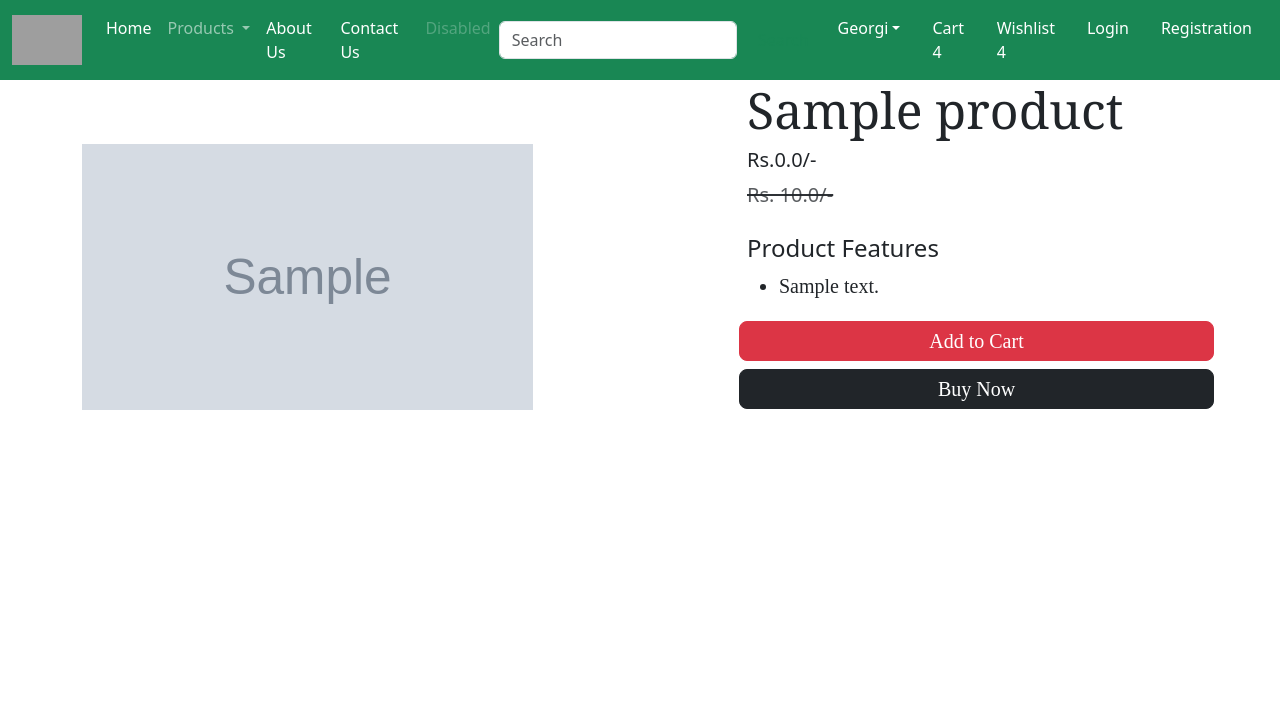
After one commit to GGeorgiDY/EcommerceProject, a Django app: page /product-detail/1 in a window 1280 px wide. The commit adds this page. Shown: the top 722 px of the page. Run offline with Django 4.2, Linux system fonts and the light colour scheme; tables that the repository leaves empty hold one stand-in row (values such as "Sample post"); grey boxes marked "Sample" are stand-in pictures; some libraries are stand-ins or nearby versions; grey boxes are pictures that could not be loaded.

Commit message:
add productdetails.html and ProductDetails view

```diff
--- a/EcommerceProject/EcommerceProject/EcommerceApp/urls.py
+++ b/EcommerceProject/EcommerceProject/EcommerceApp/urls.py
@@ -1,9 +1,10 @@
 from django.conf import settings
 from django.conf.urls.static import static
 from django.urls import path
-from EcommerceProject.EcommerceApp.views import home, CategoryView
+from EcommerceProject.EcommerceApp.views import home, CategoryView, ProductDetails
 
 urlpatterns = [
     path('', home, name='home'),
     path('category/<slug:val>', CategoryView.as_view(), name='category'),
+    path('product-detail/<int:pk>', ProductDetails.as_view(), name='product-detail'),
 ]+static(settings.MEDIA_URL, document_root=settings.MEDIA_ROOT)
--- a/EcommerceProject/EcommerceProject/EcommerceApp/views.py
+++ b/EcommerceProject/EcommerceProject/EcommerceApp/views.py
@@ -11,3 +11,9 @@ class CategoryView(View):
     def get(self, request, val):
         products = Product.objects.filter(category=val)
         return render(request, "EcommerceApp/category.html", locals())
+
+
+class ProductDetails(View):
+    def get(self, request, pk):
+        product = Product.objects.get(pk=pk)
+        return render(request, "EcommerceApp/productdetails.html", locals())
--- a/EcommerceProject/templates/EcommerceApp/category.html
+++ b/EcommerceProject/templates/EcommerceApp/category.html
@@ -17,7 +17,7 @@
                 <div class="row">
                     {% for product in products %}
                         <div class="col text-center mb-4">
-                            <a href="#" class="btn">
+                            <a href="{% url "product-detail" pk=product.pk %}" class="btn">
                             <div>
                                 <img src="{{ product.product_image.url }}" width="300px" height="200px">
                                 <div class="fw-bold">{{ product.title }}</div>
--- /dev/null
+++ b/EcommerceProject/templates/EcommerceApp/productdetails.html
@@ -0,0 +1,37 @@
+{% extends 'EcommerceApp/base.html' %}
+{% load static %}
+{% block title %}Category{% endblock title %}
+
+{% block main-content %}
+    <div class="container">
+        <div class="row flex justify-content-between">
+            <div class="img2 col-lg-5 mt-5">
+                <img src="{{ product.product_image.url }}"
+                     class="image col-xs-6 col-sm-12 col-lg-12 mt-3 text-sm-center w-100 h-75" alt="">
+            </div>
+            <div class="productdetail col-lg-5">
+                <h1 style="font-family: Georgia; font-size: 50px">
+                    {{ product.title }}
+                </h1>
+                <h5>Rs.{{ product.discounted_price }}/-</h5>
+                <small class="text-decoration-line-through text-muted fs-5">
+                    <del>Rs. {{ product.selling_price }}/-</del>
+                </small>
+                <br>
+                <br>
+                <h4>Product Features</h4>
+                <ul class="fs-5" style="font-family: Rajdhani;">
+                    <li>{{ product.description }}</li>
+                </ul>
+                <div class="buttons row flex" style="font-family: Rajdhani;">
+                    <button type="submit" class="d-grid gap-2 btn1 btn btn-danger p-1 m-1 btn-lg text-decoration-none text-white">
+                        Add to Cart
+                    </button>
+                    <div class="btn btn-dark p-1 m-1 btn-lg">
+                        <a href="#" class="text-decoration-none text-white">Buy Now</a>
+                    </div>
+                </div>
+            </div>
+        </div>
+    </div>
+{% endblock main-content %}
```
